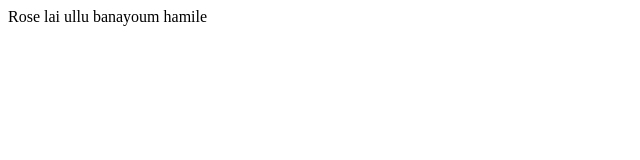
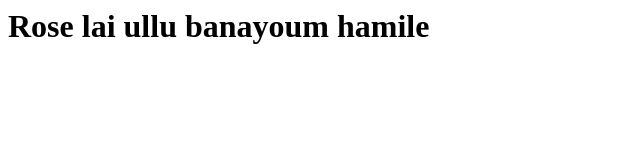
Before and after one commit to lunatic-rohan/confusion, a website: page index.html in a window 1280 px wide. Shown: the whole page, without its empty margins (0-640 px from the left). Drawn offline with Linux system fonts and the light colour scheme.

Commit message:
Update index.html

```diff
--- a/index.html
+++ b/index.html
@@ -2,6 +2,6 @@
 <head>
 </head>
 <body>
-<h7>Rose lai ullu banayoum hamile</h7>
+<h1>Rose lai ullu banayoum hamile</h1>
 </body>
 </html>
```
